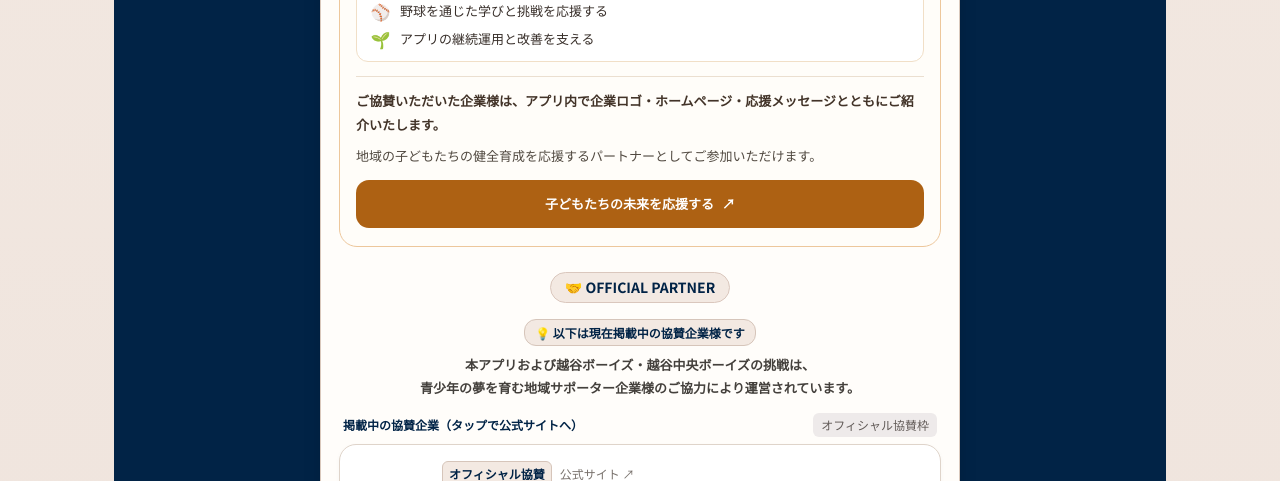
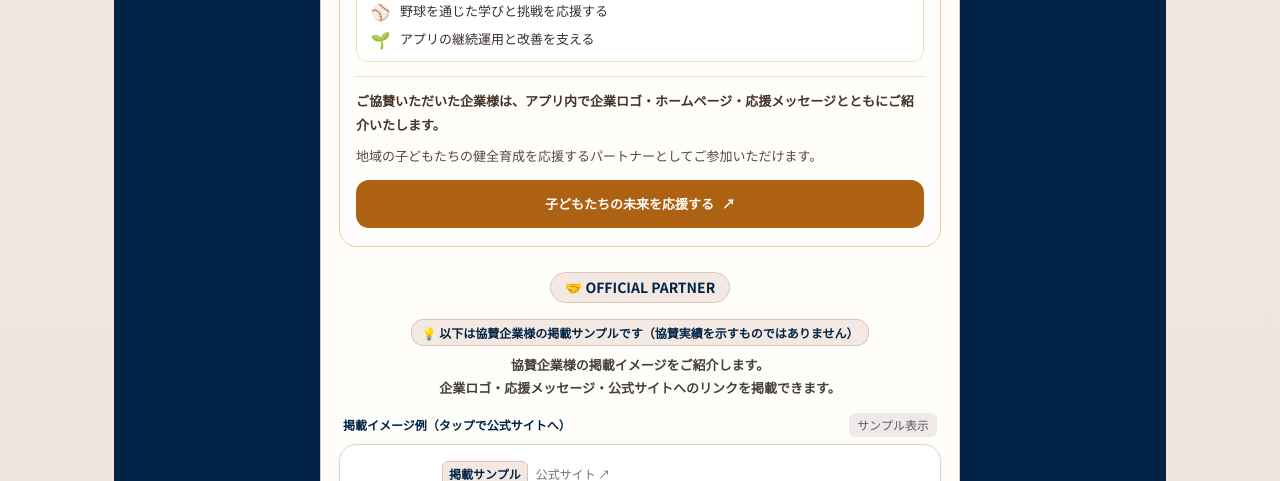
Before and after one commit to spc-jp/koshigaya-method-app, a plain HTML site: page index.html in a window 1280 px wide. Shown: the part 1798-2279 px from the top of the page. Drawn offline with nearby package versions, Linux system fonts and the light colour scheme.

Commit message:
Add files via upload

```diff
--- a/index.html
+++ b/index.html
@@ -309,12 +309,12 @@ dialog::backdrop{background:#012346ad}
     </div>
   </section>
   <h2 class="spc-partner-badge" id="spc-partner-heading">🤝 OFFICIAL PARTNER</h2>
-  <p class="spc-example-note">💡 以下は現在掲載中の協賛企業様です</p>
-  <p class="spc-partner-intro"><strong>本アプリおよび越谷ボーイズ・越谷中央ボーイズの挑戦は、<br>青少年の夢を育む地域サポーター企業様のご協力により運営されています。</strong></p>
-  <div class="spc-example-heading"><p>掲載中の協賛企業（タップで公式サイトへ）</p><span class="spc-example-slot">オフィシャル協賛枠</span></div>
+  <p class="spc-example-note">💡 以下は協賛企業様の掲載サンプルです（協賛実績を示すものではありません）</p>
+  <p class="spc-partner-intro"><strong>協賛企業様の掲載イメージをご紹介します。<br>企業ロゴ・応援メッセージ・公式サイトへのリンクを掲載できます。</strong></p>
+  <div class="spc-example-heading"><p>掲載イメージ例（タップで公式サイトへ）</p><span class="spc-example-slot">サンプル表示</span></div>
   <a class="spc-partner-link" href="https://www.smileplusctg.com/" target="_blank" rel="noopener noreferrer" aria-label="スマイルプラスコンサルティング公式サイトを開く">
     <span class="spc-partner-logo"><img src="https://spc-jp.github.io/koshigaya-method-app/spc-logo.png" alt="SPC ロゴ" loading="lazy"></span>
-    <span class="spc-partner-copy"><span class="spc-partner-meta"><span class="spc-partner-label">オフィシャル協賛</span><span class="spc-partner-site">公式サイト ↗</span></span>
+    <span class="spc-partner-copy"><span class="spc-partner-meta"><span class="spc-partner-label">掲載サンプル</span><span class="spc-partner-site">公式サイト ↗</span></span>
     <strong class="spc-partner-name">スマイルプラスコンサルティング</strong><span class="spc-partner-message">地域社会と子どもの笑顔をつなぐ。越谷ボーイズ／越谷中央ボーイズの選手たちを温かくサポートしています。</span><span class="spc-partner-domain">smileplusctg.com</span></span>
   </a>
   <ul class="spc-example-features" aria-label="協賛枠の掲載内容"><li>✓ 貴社ロゴ</li><li>✓ 応援メッセージ</li><li>✓ 自社HP・SNSリンク</li></ul>
```
